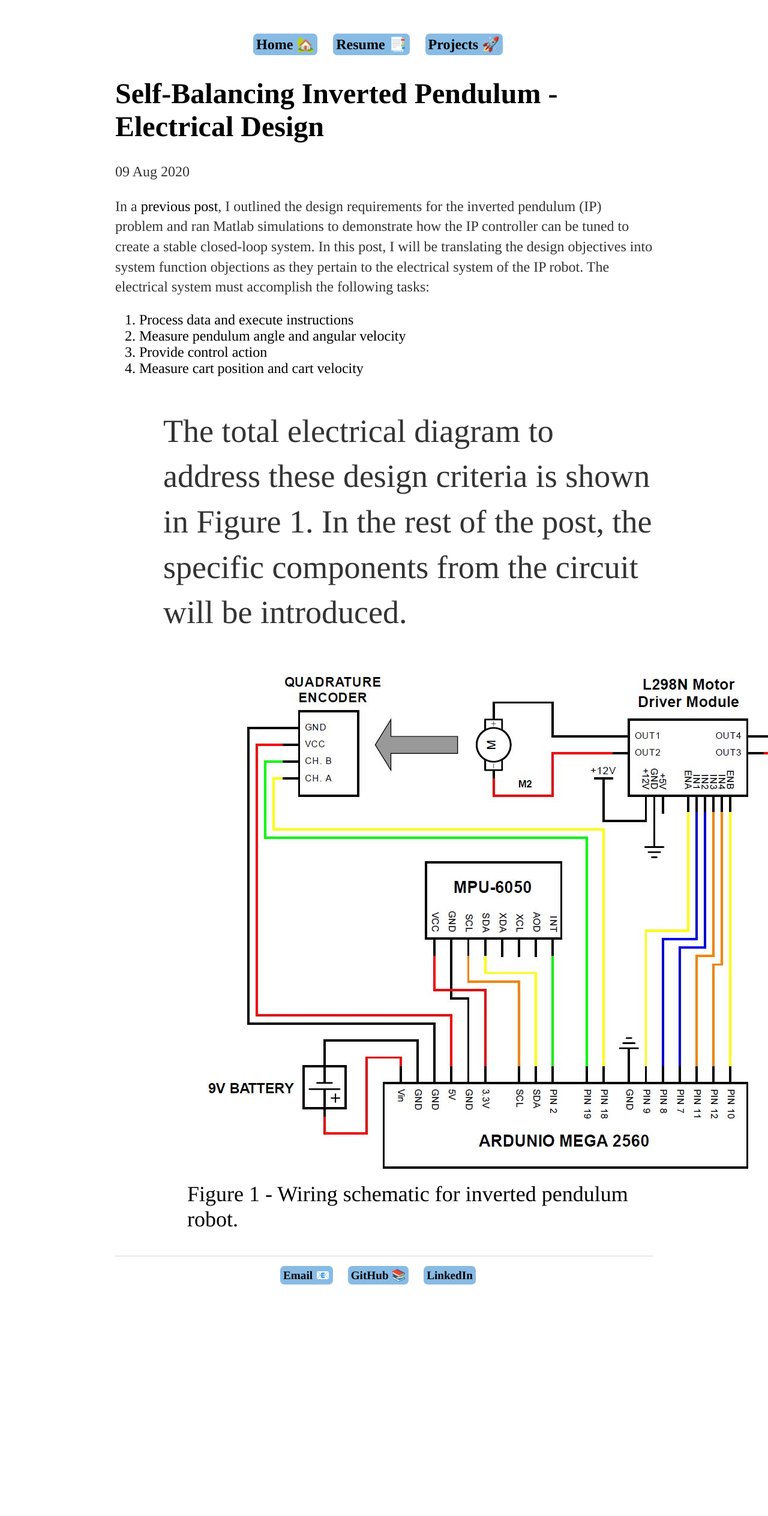
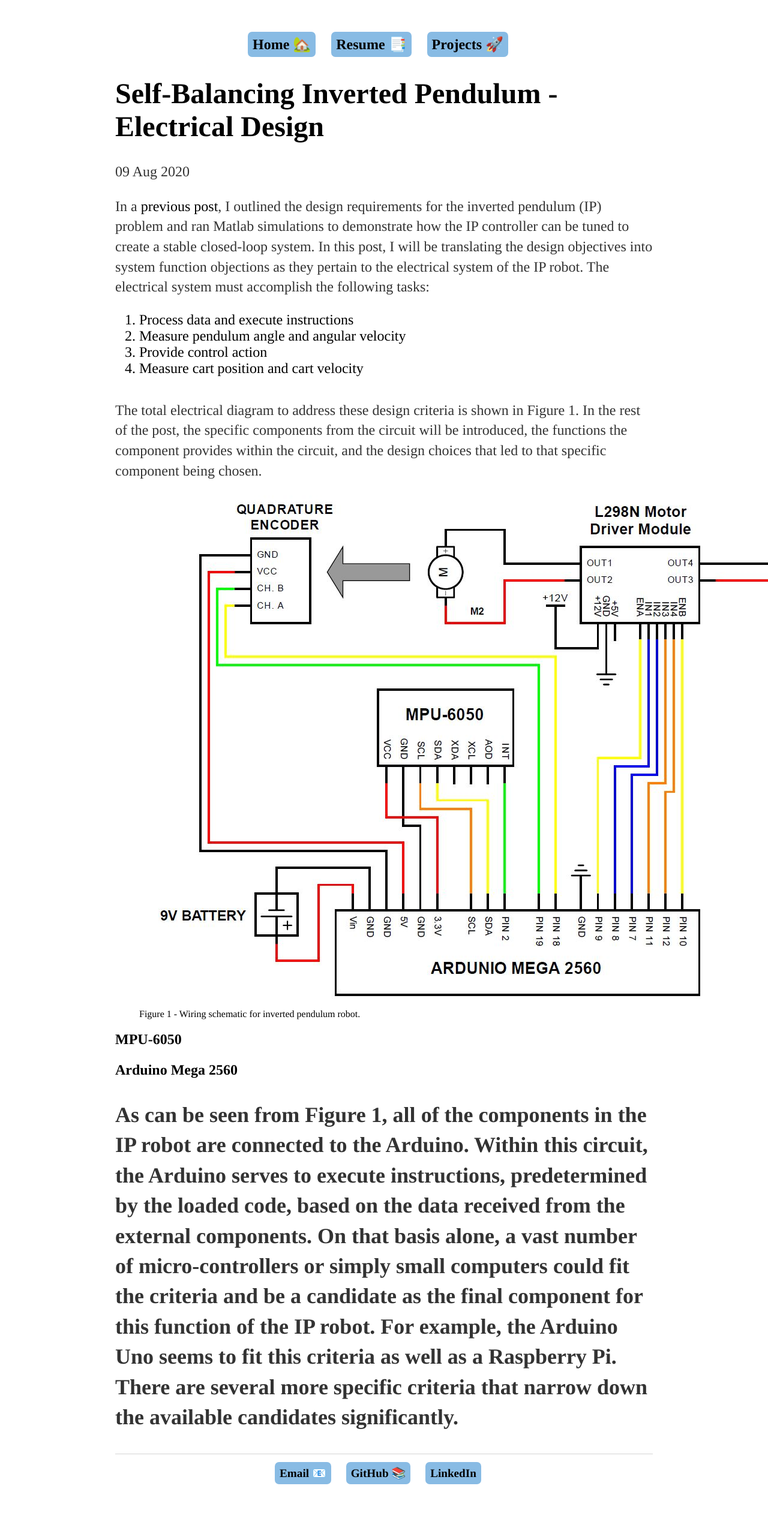
Before and after one commit to MalcolmHodgins/MalcolmHodgins.github.io, a Jekyll site: the page built from _posts/2020-08-04-SBIP Electrical.md, in a window 1280 px wide. Shown: the whole page at 60% size. Built offline with Jekyll 4.4.1, drawn with Linux system fonts in a browser that asks for light colours; before the commit the page ends 2198 px from its top, so only the background shows below that.

Commit message:
adding electrical content

```diff
--- a/_posts/2020-08-04-SBIP Electrical.md
+++ b/_posts/2020-08-04-SBIP Electrical.md
@@ -13,13 +13,25 @@ In a <a href="https://malcolmhodgins.github.io/projects/2020/08/04/SBIP-Modellin
   <li>Measure pendulum angle and angular velocity</li>
   <li>Provide control action</li>
   <li>Measure cart position and cart velocity</li>
-<ol>
+</ol>
 
 <p>
-The total electrical diagram to address these design criteria is shown in Figure 1. In the rest of the post, the specific components from the circuit will be introduced.
+The total electrical diagram to address these design criteria is shown in Figure 1. In the rest of the post, the specific components from the circuit will be introduced, the functions the component provides within the circuit, and the design choices that led to that specific component being chosen.
 </p>
 
 <figure>
   <img src="/images/sbip_electrical/wiring_schematic.JPG" class="centered">
   <figcaption> Figure 1 - Wiring schematic for inverted pendulum robot.</figcaption>
 </figure>
+
+<h2> MPU-6050 </h2>
+<p>
+
+</p>
+
+
+
+<h2> Arduino Mega 2560 <h2>
+<p>
+As can be seen from Figure 1, all of the components in the IP robot are connected to the Arduino. Within this circuit, the Arduino serves to execute instructions, predetermined by the loaded code, based on the data received from the external components. On that basis alone, a vast number of micro-controllers or simply small computers could fit the criteria and be a candidate as the final component for this function of the IP robot. For example, the Arduino Uno seems to fit this criteria as well as a Raspberry Pi. There are several more specific criteria that narrow down the available candidates significantly.
+</p>
--- a/css/main.css
+++ b/css/main.css
@@ -16,7 +16,7 @@ nav ul li, footer ul li {
     margin-right: 20px;
     border-radius: 7px;
     background-color:#88BBE4;
-    padding:5px;
+    padding:8px;
 }
 
 .flex-container-home-intro {
@@ -73,6 +73,12 @@ a {
     text-decoration: none;
     color: #000000;
 }
+
+a.post {
+  text-decoration: none;
+  color: grey;
+}
+
 a:hover {
     text-decoration: underline;
 }
```
